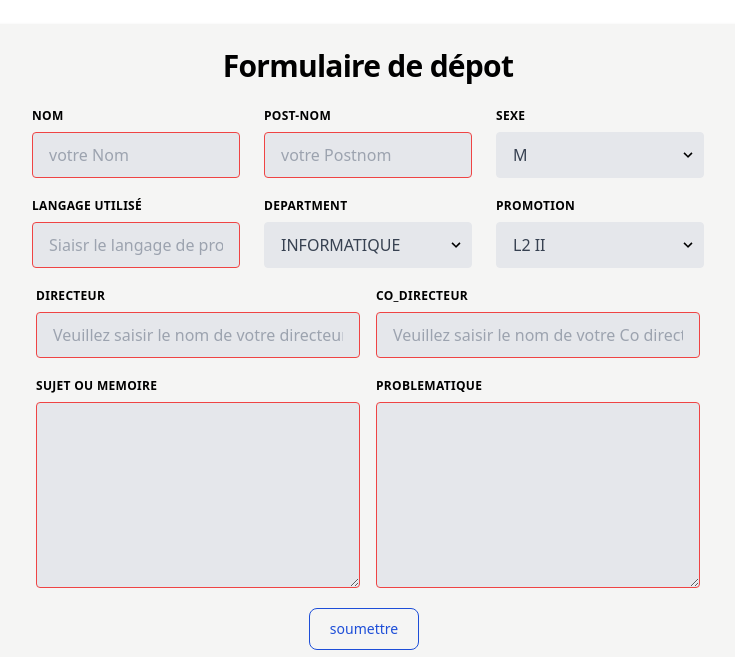
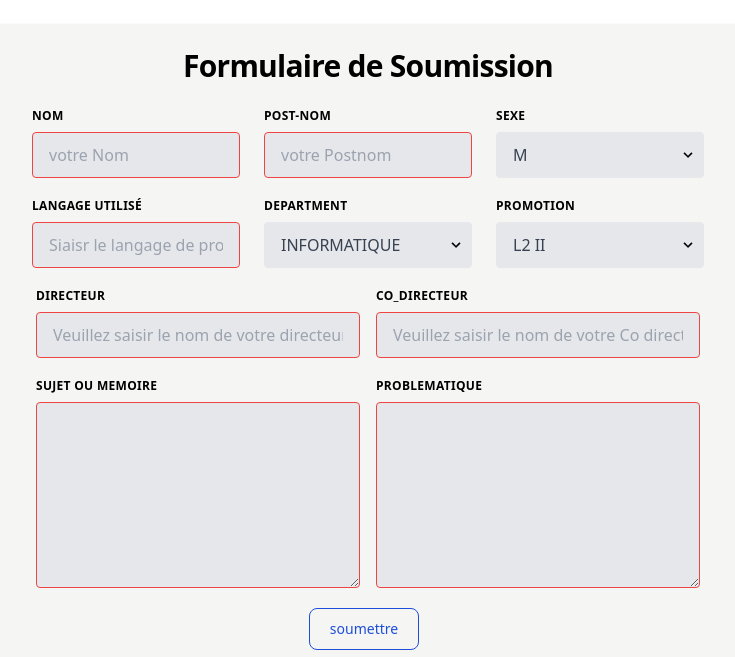
Before and after one commit to GeorgesGkm/finaliste_app, a Django app: page /depots in a window 1280 px wide. Shown: the top 657 px of the page, without its empty margins (272-1007 px from the left). Run offline with Django 5.2, Linux system fonts and the light colour scheme; style sheets or scripts are compiled from the project's sources; some libraries are stand-ins or nearby versions.

Commit message:
add complet

```diff
--- a/templates/forms.html
+++ b/templates/forms.html
@@ -1,7 +1,7 @@
 {% extends "base.html" %} {% load static %} {% block content %}
 <header class="bg-stone-100 dark:bg-gray-800 shadow">
   <div class="mx-auto  max-w-7xl px-4 py-6 sm:px-6 lg:px-8">
-    <h1 class="text-3xl text-center font-bold tracking-tight dark:text-white">Formulaire de dépot </h1>
+    <h1 class="text-3xl text-center font-bold tracking-tight dark:text-white">Formulaire de Soumission </h1>
   </div>
 
   <div class="flex items-center justify-center h-100 mt-15 pt-15 ">
--- a/templates/home.html
+++ b/templates/home.html
@@ -8,7 +8,7 @@
         <div class="flex flex-wrap  ">
             <div class="w-full px-4 mb-10 lg:w-1/2 lg:mb-0">
                 <div class="relative">
-                    <img src="{% static 'img/is.png' %}" alt="logo ispt"
+                    <img src="{% static '//img/is.png' %}" alt="logo ispt"
                         class="relative mx-auto z-40 w-60 object-cover object-contain lg:rounded-tr-lg lg:rounded-bl-lg rounded">
                 </div>
             </div>
```
